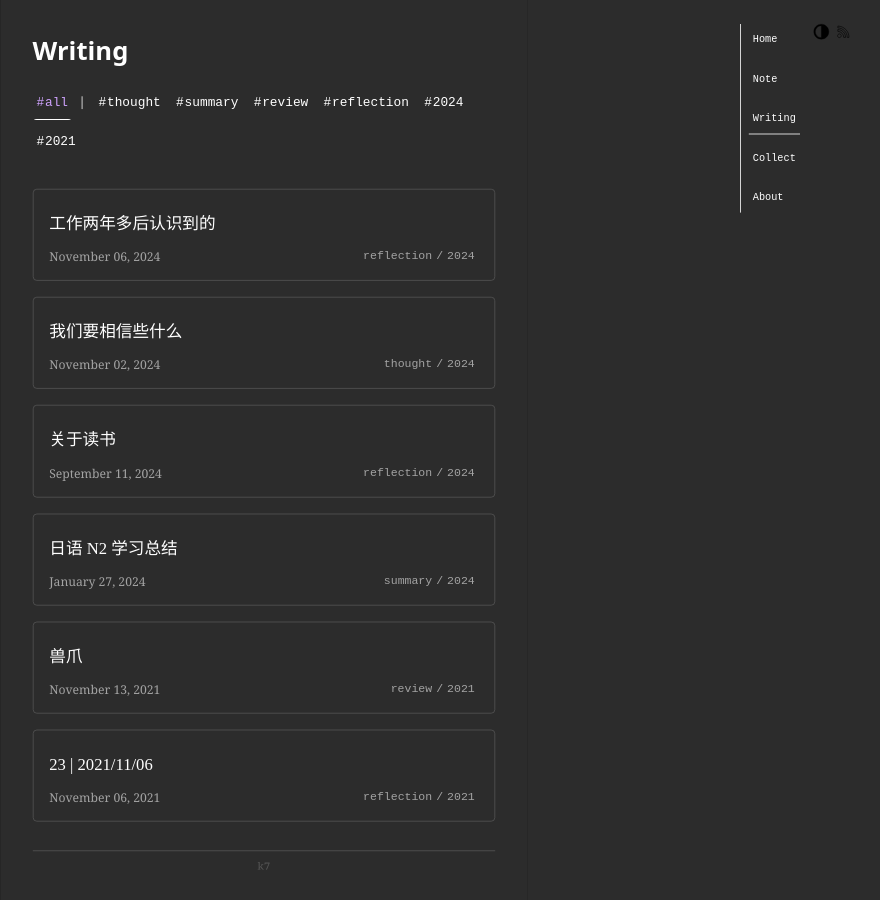
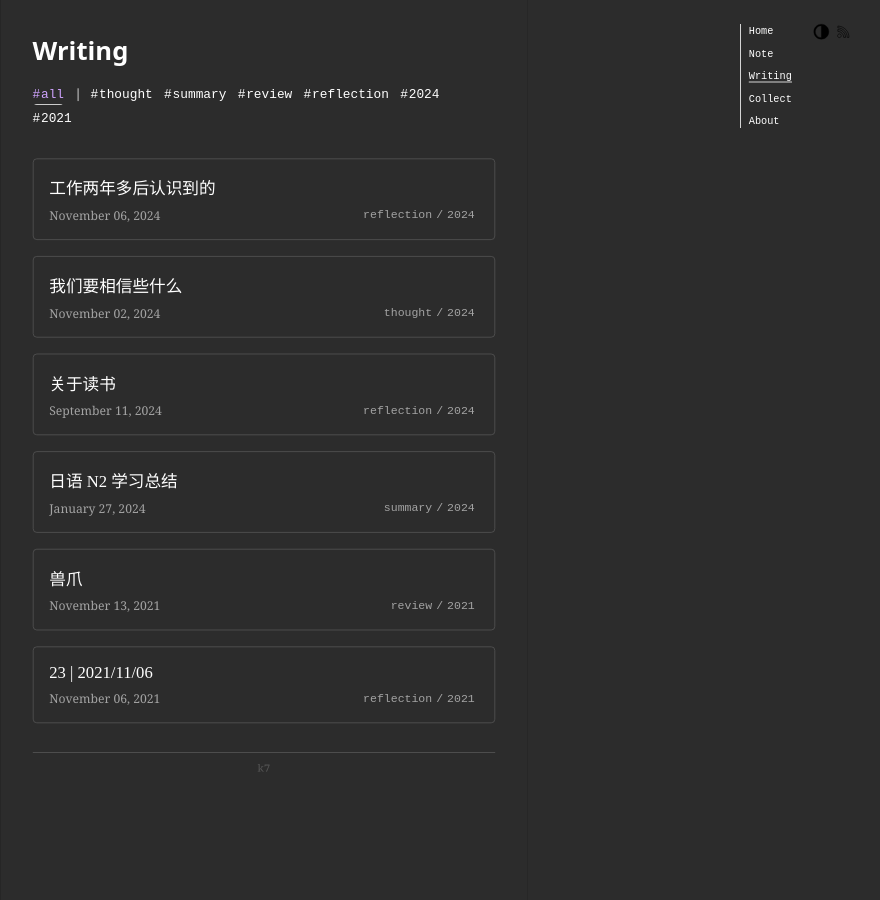
Before and after one commit to faithk7/faithk7.github.io, a Jekyll site: the page built from pages/writing-index.html, in a window 1280 px wide. Shown: the whole page, without its empty margins (376-1256 px from the left). Built offline with Jekyll 4.4.1, drawn with Linux system fonts in a browser that asks for light colours; comment, search, counter and statistics services are not loaded.

Commit message:
Refactor padding and z-index values in about, collect, nav, and writing index styles for improved layout consistency
This commit modifies z-index in _about.scss, adjusts padding and margin properties in _collect.scss, updates navbar item styles in _nav.scss, and refines tag styles in _writing-index.scss. These changes aim to enhance the overall alignment and spacing of elements across the site.

```diff
--- a/_sass/_about.scss
+++ b/_sass/_about.scss
@@ -25,7 +25,7 @@
 
 .c-about-container {
     margin: var(--space-md);
-    z-index: 1000;
+    z-index: 1;
     position: relative;
     user-select: text;
     padding-bottom: var(--space-lg);
--- a/_sass/_collect.scss
+++ b/_sass/_collect.scss
@@ -57,14 +57,9 @@
     cursor: pointer;
     background: transparent;
     border: 0;
-    padding: var(--space-sm);
+    padding: 0;
     color: inherit;
     font-family: inherit;
-    min-width: 48px;
-    min-height: 48px;
-    display: flex;
-    align-items: center;
-    justify-content: center;
 }
 
 .o-collection-nav-icon.selected {
@@ -121,11 +116,25 @@
         overflow-y: hidden;
     }
 
+    .o-collection-nav-icon {
+        padding: var(--space-sm);
+        min-width: 48px;
+        min-height: 48px;
+        display: inline-flex;
+        align-items: center;
+        justify-content: center;
+    }
+
     .c-collection-tile-container {
         margin-left: 0;
         height: auto;
         overflow: visible;
         padding-top: var(--space-md);
+    }
+
+    .o-collection-item {
+        padding: var(--space-xs) 0;
+        line-height: 1.8;
     }
 }
 
@@ -165,10 +174,8 @@
 
 .o-collection-item {
     font-size: 1.125rem;
-    margin-bottom: var(--space-xs);
-    padding: var(--space-xs) 0;
-    display: inline-block;
-    line-height: 1.8;
+    margin-bottom: var(--space-sm);
+    padding-left: 0;
 }
 
 body[data-page*="collect"] a.o-collection-item {
--- a/_sass/_nav.scss
+++ b/_sass/_nav.scss
@@ -53,9 +53,6 @@
     background-position: 0% 100%;
     transition: color 0.3s;
     font-size: 0.8rem;
-    display: inline-block;
-    padding: var(--space-sm) var(--space-xs);
-    line-height: 1.5;
 }
 
 .o-navbar-item > a:not(.o-setting-icon):hover {
@@ -138,11 +135,11 @@ a.o-setting-icon:hover {
 
     .c-navbar-icon {
         display: block;
-        width: 26px;
-        height: 18px;
+        width: 32px;
+        height: 32px;
         position: fixed;
-        top: 16px;
-        right: 10px;
+        top: 12px;
+        right: 12px;
         z-index: 1001;
         cursor: pointer;
         display: flex;
@@ -166,6 +163,12 @@ a.o-setting-icon:hover {
 
     .c-navbar-items li {
         align-self: flex-end;
+        margin-bottom: var(--space-sm);
+    }
+
+    .o-navbar-item > a:not(.o-setting-icon) {
+        padding: var(--space-sm) var(--space-xs);
+        line-height: 1.5;
     }
 
     .c-navbar.show + .c-navbar-icon {
--- a/_sass/_writing-index.scss
+++ b/_sass/_writing-index.scss
@@ -83,15 +83,12 @@
     font-family: var(--tagFont);
     border: 0px;
     background: transparent;
-    padding: var(--space-sm) var(--space-xs);
+    padding: 0;
     color: var(--writing-tag-text);
     margin-left: 0px;
-    margin-right: var(--space-xs);
+    margin-right: var(--space-sm);
     margin-bottom: var(--space-xs);
     cursor: pointer;
-    min-height: 44px;
-    display: inline-flex;
-    align-items: center;
 }
 
 .o-tag:hover {
@@ -144,7 +141,20 @@
 
 h3.o-post-title a {
     color: var(--titleColor);
-    display: inline-block;
-    padding: var(--space-xs) 0;
-    line-height: 1.6;
 }
+
+/* Mobile touch optimization */
+@media (max-width: 767px) {
+    .o-tag {
+        padding: var(--space-sm) var(--space-xs);
+        min-height: 44px;
+        display: inline-flex;
+        align-items: center;
+    }
+
+    h3.o-post-title a {
+        display: inline-block;
+        padding: var(--space-xs) 0;
+        line-height: 1.6;
+    }
+}
```
